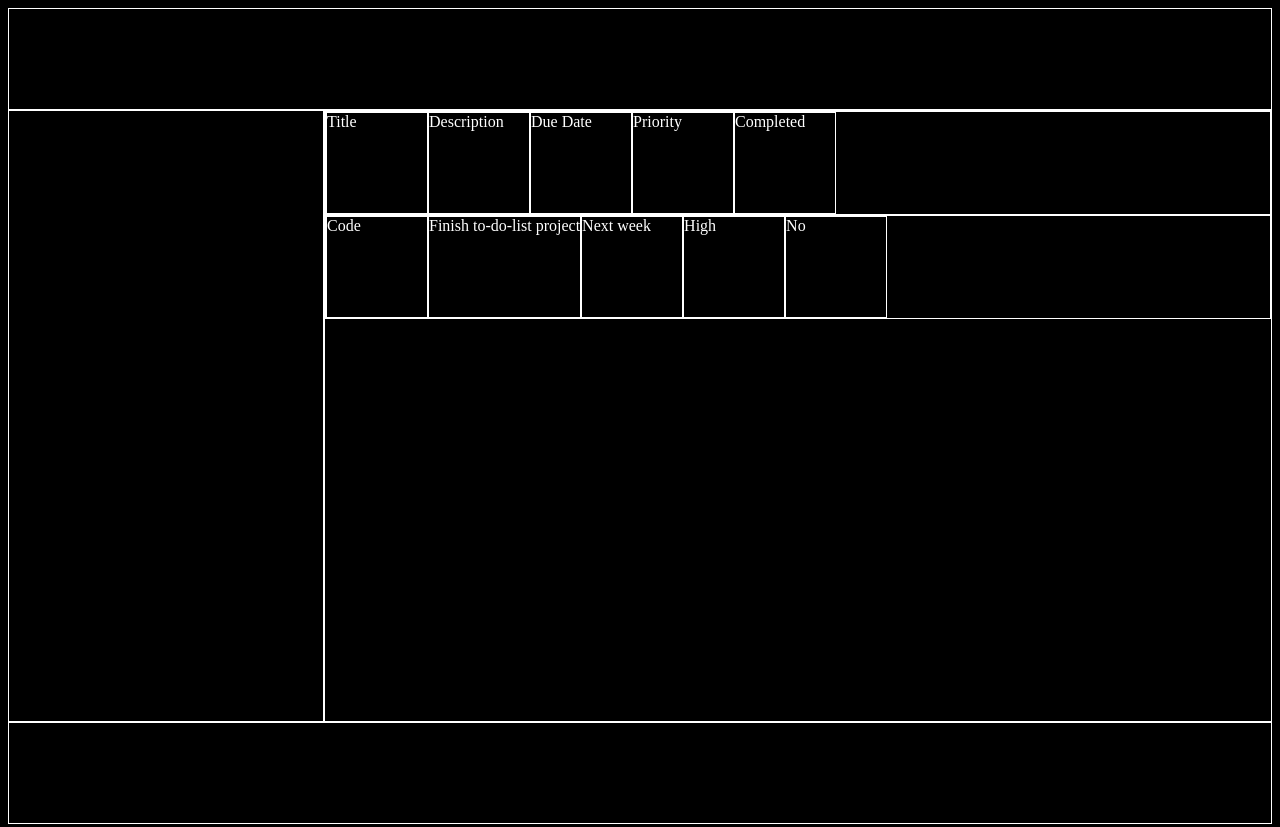
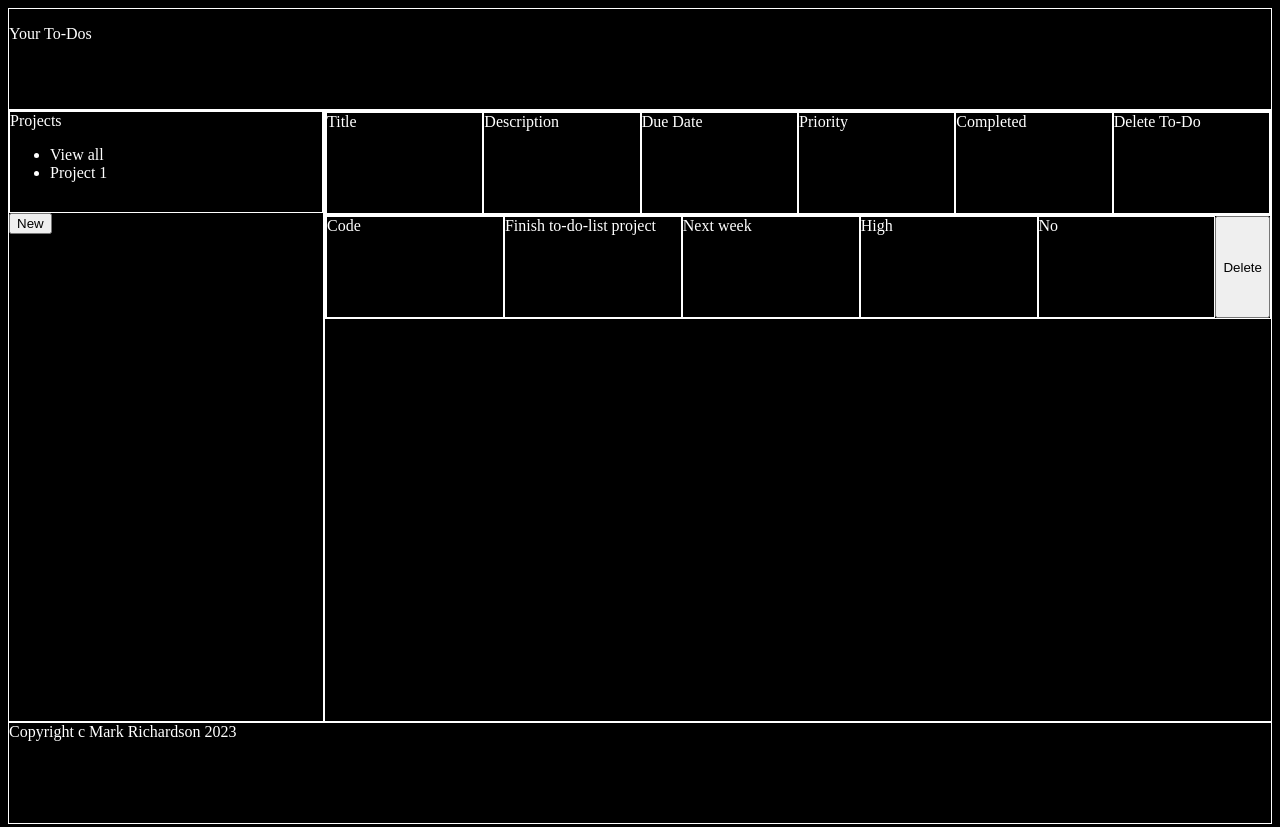
Before and after one commit to markr155/to-do-list, a website built with webpack: page dist/index.html in a window 1280 px wide. Built offline with nearby package versions, Linux system fonts and the light colour scheme.

Commit message:
work on layout

```diff
--- a/src/domChanges.js
+++ b/src/domChanges.js
@@ -10,10 +10,17 @@ function displayToDos(toDoArray) {
         newToDo.appendChild(addPropertyToDisplay(toDo, 'description'));
         newToDo.appendChild(addPropertyToDisplay(toDo, 'dueDate'));
         newToDo.appendChild(addPropertyToDisplay(toDo, 'priority'));
+        //Completed part of To Do
         const toDoCompleted = document.createElement('div');
         toDoCompleted.textContent = 'No';
         newToDo.appendChild(toDoCompleted);
         newToDo.classList.add('toDoItem');
+        // Delete To Do button
+        const toDoDelete = document.createElement('button');
+        toDoDelete.textContent = 'Delete';
+        toDoDelete.classList.add('deleteToDoButton');
+        newToDo.appendChild(toDoDelete);
+        // Set To Do index for deletion
         newToDo.setAttribute('index', index);
         main.appendChild(newToDo);
     });
@@ -40,12 +47,15 @@ function mainHeader() {
     headerPriority.textContent = 'Priority';
     const headerCompleted = document.createElement('div');
     headerCompleted.textContent = 'Completed';
+    const headerDelete = document.createElement('div');
+    headerDelete.textContent = 'Delete To-Do';
     header.appendChild(headerTitle);
     header.appendChild(headerDescription);
     header.appendChild(headerDueDate);
     header.appendChild(headerPriority);
     header.appendChild(headerCompleted);
+    header.appendChild(headerDelete);
     return header;
 };
 
-export default displayToDos;
+export default { displayToDos };
--- a/src/index.js
+++ b/src/index.js
@@ -1,7 +1,11 @@
-import defaultData from './todos.js';
-import displayToDos from './domChanges.js';
+import data from './todos.js';
+import domChange from './domChanges.js';
 
 //element declaration
 const main = document.getElementById('main');
+const newButton = document.querySelector('.newButton');
+newButton.addEventListener('click', () => {
 
-displayToDos(defaultData());
+})
+
+domChange.displayToDos(data.defaultData());
--- a/src/todos.js
+++ b/src/todos.js
@@ -15,10 +15,16 @@ function addToDo(todo){
     toDoArray.push(todo);
 };
 
+function createToDo(title, description, dueDate, priority) {
+    const newToDo = toDoFactory(title, description, dueDate, priority);
+    addToDo(newTodo);
+    return toDoArray;
+}
+
 function defaultData() {
     const toDo1 = toDoFactory('Code', 'Finish to-do-list project', 'Next week', 'High');
     addToDo(toDo1);
     return toDoArray;
 };
 
-export default defaultData;
+export default { defaultData, createToDo };
```
Also changed, not shown: README.md, dist/index.html, dist/main.js, dist/styles.css.
